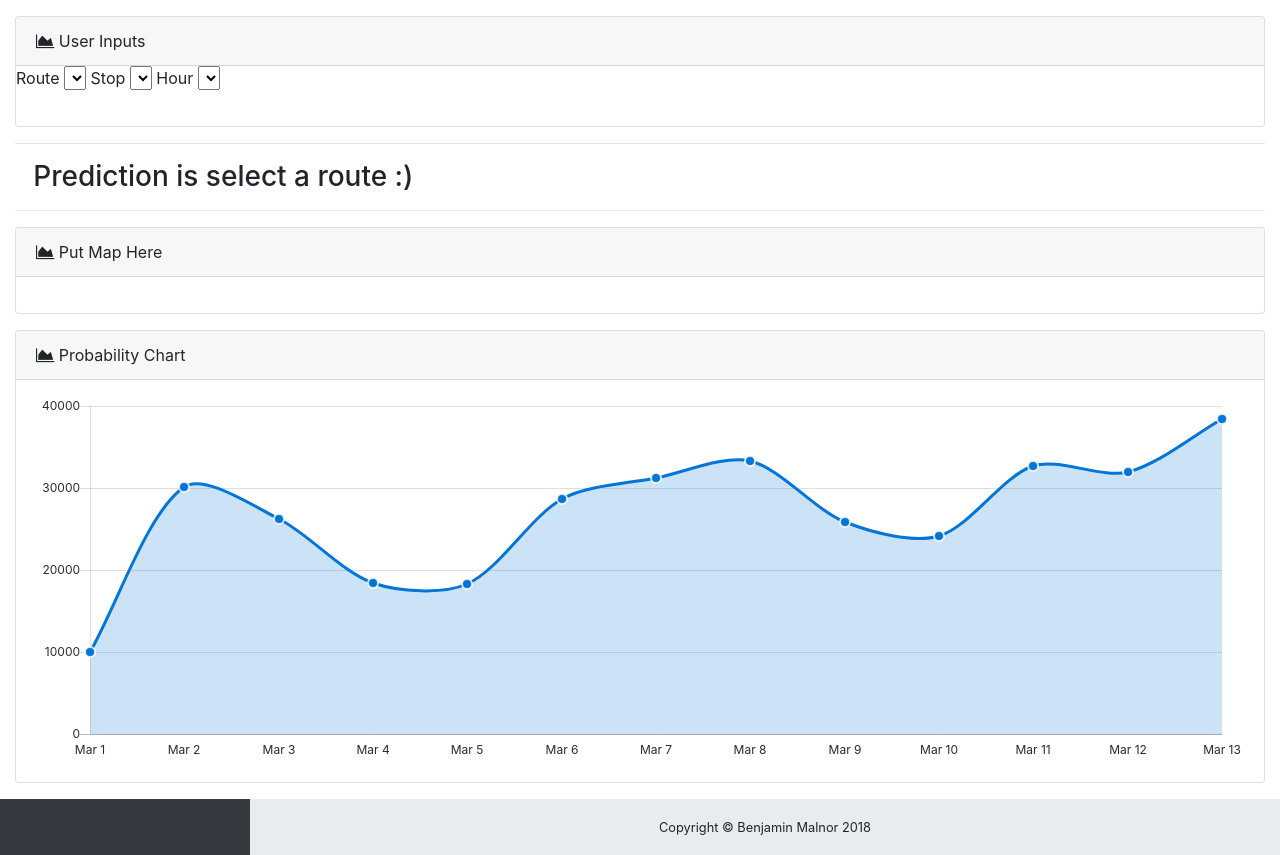
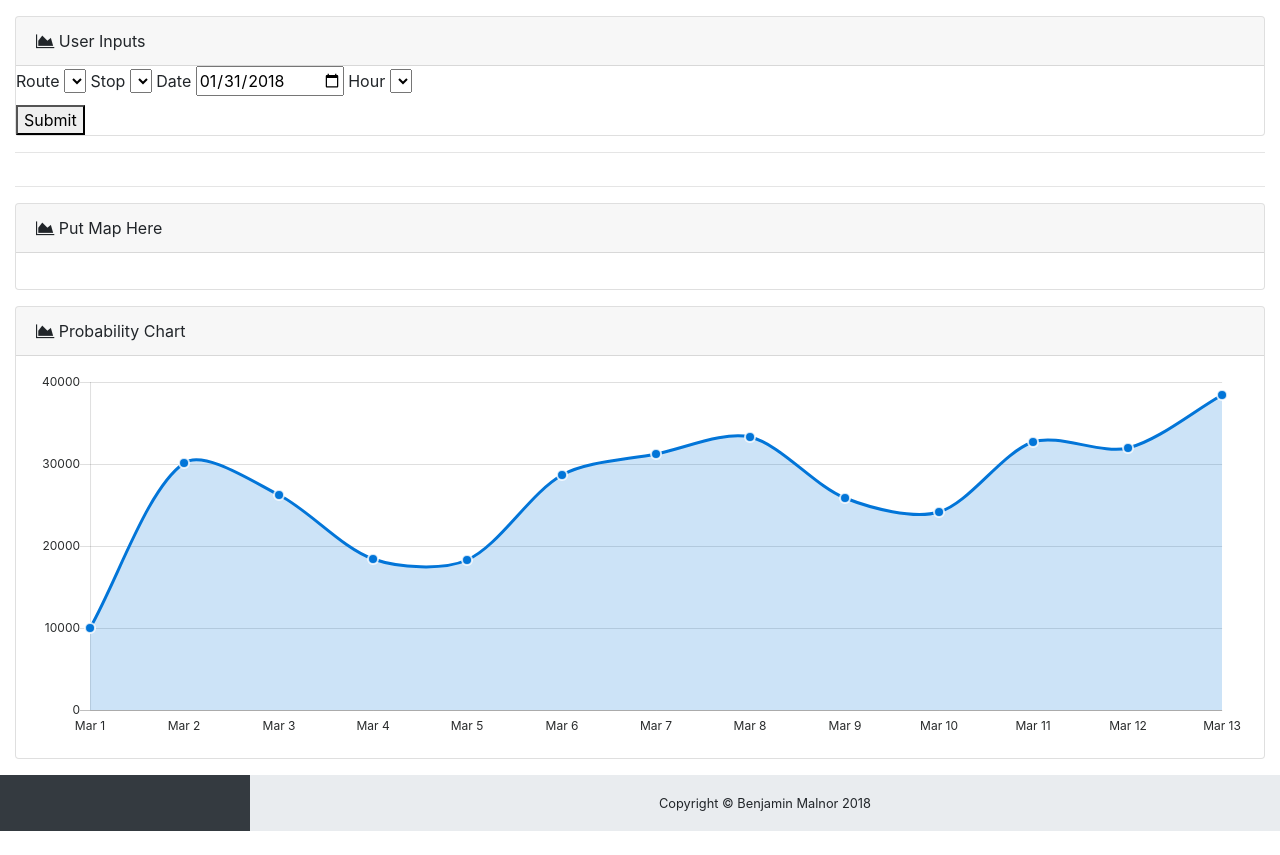
Before and after one commit to sidetrackedmind/seattle-bustime, a Flask app: page / in a window 1280 px wide. Shown: the part 56-911 px from the top of the page. After the commit the page ends 887 px from the top, so only its background shows below. Run offline with Flask 2, Linux system fonts and the light colour scheme; lists and menus that the app fills with data are empty; some libraries are stand-ins or nearby versions.

Commit message:
bustime webapp working!!

```diff
--- a/app.py
+++ b/app.py
@@ -64,19 +64,19 @@ conn.close()
 
 @app.route('/')
 def index():
-
-    prediction = "select a route :)"
-
+    tomorrows_date = (datetime.date.today() + datetime.timedelta(days=1)).strftime('%Y-%m-%d')
     return render_template('charts.html',
-                                route_names=route_list,
-                                prediction=prediction)
+                                tomorrows_date=tomorrows_date,
+                                route_names=route_list)
 
 @app.route('/route')
 def route():
 
 #    current_date = request.args.get("datepicker")
 
-    current_route_name = request.args.get("route_name")
+    current_route_name = request.args.get("routeSelect")
+
+    tomorrows_date = (datetime.date.today() + datetime.timedelta(days=1)).strftime('%Y-%m-%d')
 
     stop_names = select_route_name(route_short_df,
                                     current_route_name)
@@ -84,6 +84,7 @@ def route():
     return render_template('charts.html',
                                 current_route_name=current_route_name,
                                 route_names=route_list,
+                                tomorrows_date=tomorrows_date,
                                 stop_names=stop_names,
                                 hours=hours)
 
@@ -93,14 +94,19 @@ def predict():
 
     user_data = request.json
 
-    route, stop, hour = user_data['user_route'], user_data['user_stop'], int(user_data['user_hour'])
+    print(user_data)
+
+    route, stop, hour, date = (user_data['user_route'],
+                                user_data['user_stop'],
+                                int(user_data['user_hour']),
+                                user_data['user_date'])
 
     route_short_name = route.split('-')[0]
     direction = route.split('-')[1]
-    tomorrows_date = (datetime.date.today() + datetime.timedelta(days=1)).strftime('%Y-%m-%d')
+    #tomorrows_date = (datetime.date.today() + datetime.timedelta(days=1)).strftime('%Y-%m-%d')
 
     prediction = dashboard_pipe(route_short_name, stop, direction,
-                            tomorrows_date, hour)
+                            date, hour)
 
     return jsonify({'prediction': prediction})
 if __name__ == '__main__':
--- a/templates/charts.html
+++ b/templates/charts.html
@@ -25,26 +25,22 @@
   crossorigin=""></script>
 
   <script src="https://code.jquery.com/jquery-3.2.1.min.js"></script>
-  <script>
-  function routeChange() {
-    var x = document.getElementById("route_name").value;
-    document;
-    }
-</script>
+
 <script>
     predict = function(){
-	  user_route = $("#selected_route").val()
-	  user_stop = $("#stop_name").val()
-      user_hour = $("#selected_hour").val()
+	  user_route = $("#routeSelect").val()
+	  user_stop = $("#stopSelect").val()
+      user_hour = $("#hourSelect").val()
+      user_date = $("#dateSelect").val()
 
-	  user_info = {user_route : user_route, user_stop : user_stop, user_hour : user_hour}
+	  user_info = {user_route : user_route, user_stop : user_stop, user_hour : user_hour, user_date : user_date}
 
 	  $.post({
 	    url: "/predict",
 		contentType: "application/json",
 		data: JSON.stringify(user_info),
 		success: function(result){
-		  $(".prediction").html("The prediction is " + result.prediction);
+		  $("#prediction").html("The prediction is " + result.prediction.toPrecision(3));
 		}
 	  });
 	}
@@ -174,28 +170,30 @@
                 <form action="/route">
                 <td>Route</td>
                 <td>
-                  <select name="route_name" onchange=submit()>
+                  <select name="routeSelect" id="routeSelect" class="selectRoute" onchange=submit()>
                       {% for route in route_names %}
                   		{% if route == current_route_name %}
-                  			<option selected value="{{ current_route_name }}" id="selected_route">{{ current_route_name }}</option>
+                  			<option name="route" value="{{ current_route_name }}" selected="selected">{{ current_route_name }}</option>
                   		{% else %}
-                  			<option value="{{ route }}">{{ route }}</option>
+                  			<option name="route" value="{{ route }}">{{ route }}</option>
                   		{% endif %}
                   	{% endfor %}
                   </select>
                 </td>
                 <td>Stop</td>
-                <select name="stop_name">
+                <select name="stopSelect" id="stopSelect" class="selectStop" onchange="stop_change()">
                     {% for stop in stop_names %}
                       {% if stop == current_stop %}
-                          <option selected value="{{ stop }}" id="selected_stop">{{ stop }}</option>
+                          <option name="stop" value="{{ stop }}" selected="selected">{{ stop }}</option>
                       {% else %}
-                          <option value="{{ stop }}">{{ stop }}</option>
+                          <option name="stop" value="{{ stop }}">{{ stop }}</option>
                       {% endif %}
                     {% endfor %}
                 </select>
+                <td>Date</td>
+                <input id="dateSelect" name="dateSelect" type="date" value="{{ tomorrows_date }}"/>
                 <td>Hour</td>
-                <select name="hour" onchange="predict()">
+                <select name="hourSelect" id="hourSelect" class="selectStop" onchange="hour_change()">
                     {% for hour in hours %}
                       {% if hour == current_hour %}
                           <option selected value="{{ hour }}" id="selected_hour">{{ hour }}</option>
@@ -205,6 +203,7 @@
                     {% endfor %}
                 </select>
                 </form>
+                <button onclick="predict()">Submit</button>
             </tr>
           <canvas id="UserInputArea" width="100%" height="30"></canvas>
         </div>
@@ -212,7 +211,7 @@
       <!-- Prediction Space-->
       <hr>
       <div class="col-sm-4 text-center my-auto">
-        <h3 name="prediction">Prediction is {{ prediction }}</h3>
+        <h3 id="prediction"></h3>
       </div>
       <hr>
       <!-- Map Area-->
--- a/train_all_routes.py
+++ b/train_all_routes.py
@@ -33,7 +33,7 @@ def train_all_routes():
                             port=port)
     cur = conn.cursor()
 
-    cur.execute("SELECT DISTINCT(short_dir) "
+    cur.execute("SELECT DISTINCT(short_dir), route_id, direction_id "
         "FROM route_dir"
             )
     short_dir_query = cur.fetchall()
```
